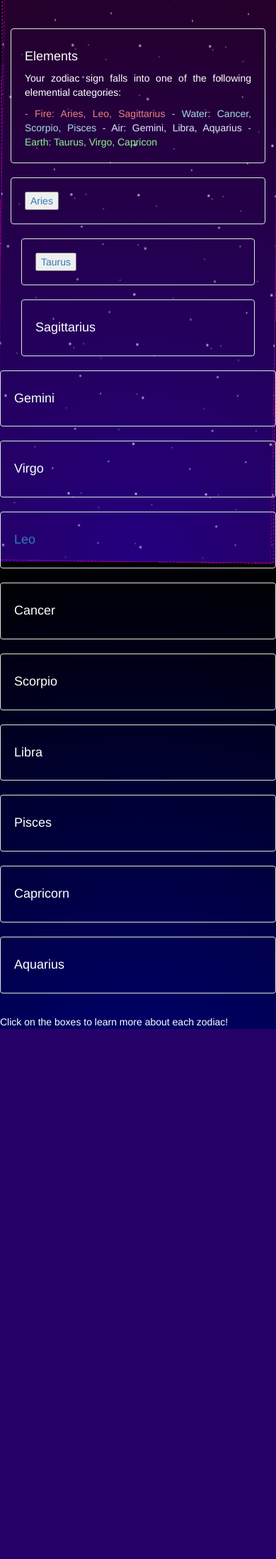
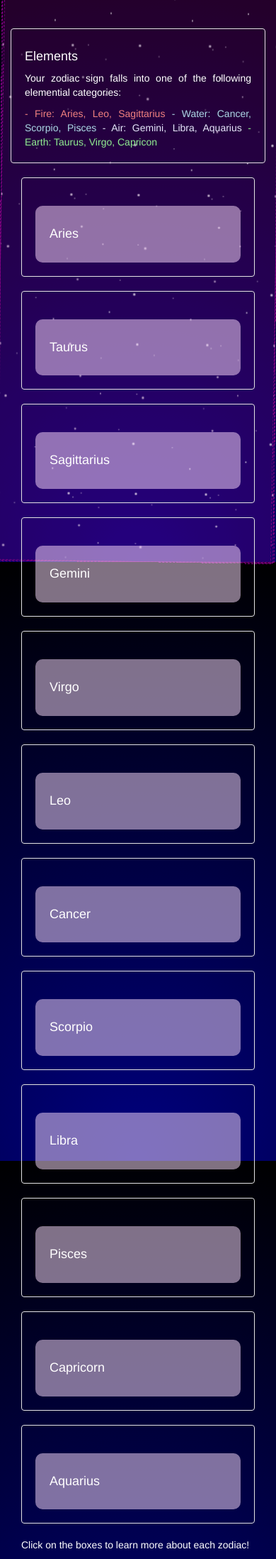
Before and after one commit to LemonSCoder/StarCrossedRepo, a Flask app: page /Dashboard.html in a window 390 px wide. Shown: the part 52-2249 px from the top of the page at 71% size. Before the commit the page ends 1502 px from the top, so only its background shows below. Run offline with Flask 3, Linux system fonts and the light colour scheme; the visitor is signed in with stand-in values (Sample User, id 1); data comes from the database, SQL or seed files in the repository; some libraries are stand-ins or nearby versions; some web fonts are replaced.

Commit message:
Update Dashboard.html

```diff
--- a/templates/Dashboard.html
+++ b/templates/Dashboard.html
@@ -6,7 +6,7 @@
   <meta name="viewport" content="width=device-width">
   <title>Star Crossed</title>
   <link rel="stylesheet" href="https://fonts.googleapis.com/css?family=Galada">
-  <link href="dashboard.css" rel="stylesheet" type="text/css" />
+  <link href="{{ url_for('static', filename='dashboard.css') }}" rel="stylesheet" type="text/css" />
   <title>Bootstrap Example</title>
   <meta charset="utf-8">
   <meta name="viewport" content="width=device-width, initial-scale=1">
@@ -32,9 +32,7 @@
       <div class="collapse navbar-collapse" id="myNavbar">
         <ul class="nav navbar-nav">
           <li class="active"><a href="Dashboard.html">Dashboard</a></li>
-          <li><a href="profile.html">Profile</a></li>
           <li><a href="chat.html">Contacts</a></li>
-          <li><a href="chat.html">Posts</a></li>
         </ul>
       </div>
     </div>
@@ -48,8 +46,6 @@
           <li class="active"><a href="#section1">Dashboard</a></li>
           <li><a href="index.html">Logout</a></li>
           <li><a href="chat.html">Chat</a></li>
-          <li><a href="#section3">Profile</a></li>
-          <li><a href="#section3">Post</a></li>
         </ul><br>
       </div>
       <br>
@@ -64,91 +60,214 @@
           <p style="margin: 0; color: lightgreen; display: inline;">- Earth: Taurus, Virgo, Capricon</p>
         </div>
         <div class="row">
-          <div class="col-sm-4">
-            <div class="well" , style="background-color:transparent; color:white;">
-              <a href="aries.html">
-                <button>Aries</button>
-              </a>
-            </div>
-            <div class="col-sm-4">
-              <div class="well" , style="background-color:transparent; color:white;">
-                <a href="taurus.html">
-                  <button>Taurus</button>
-                </a>
+          <div class="col-sm-3">
+
+<head>
+  <meta charset="UTF-8">
+  <meta name="viewport" content="width=device-width, initial-scale=1.0">
+  <style>
+      body {
+          background-color: transparent;
+          color: white;
+      }
+      .well {
+          background-color: transparent;
+          color: white;
+      }
+
+      section {
+          max-width: 800px;
+          margin: 0 auto;
+          padding: 2rem;
+          background-color: rgba(255, 225, 255, 0.5);
+          border-radius: 10px;
+          margin-top: 2rem;
+      }
+
+  </style>
+</head>
+<body>
+    <div class="container">
+        <div class="row">
+          <div class="col-sm-3">
+              <div class="well">
+                  <section>
+                  <h4><a href="aries.html" style="color:white;">Aries</a></h4>
+                  {%for compatible in compatibled%}
+                  {% for compatibles in compatible %}
+                    {% if "Aries" in compatibles %}
+                      <p style="color:lightgreen">Compatible</p>
+                    {% endif %}
+                  {% endfor %}
+                {% endfor %}
+                    </section>
               </div>
           </div>
-            <div class="col-sm-4">
-              <div class="well" , style="background-color:transparent; color:white;">
-                <h4>Sagittarius</h4>
+          <div class="col-sm-3">
+              <div class="well">
+                  <section>
+                  <h4><a href="taurus.html" style="color:white;">Taurus</a></h4>
+                  {%for compatible in compatibled%}
+                  {% for compatibles in compatible %}
+                    {% if "Taurus" in compatibles %}
+                      <p style="color:lightgreen">Compatible</p>
+                    {% endif %}
+                  {% endfor %}
+                {% endfor %}
+                </section>
+              </div>
+          </div>
+          <div class="col-sm-3">
+              <div class="well">
+                  <section>
+                  <h4><a href="sagittarius.html" style="color:white;">Sagittarius</a></h4>
+                  {%for compatible in compatibled%}
+                  {% for compatibles in compatible %}
+                    {% if "Sagittarius" in compatibles %}
+                      <p style="color:lightgreen">Compatible</p>
+                    {% endif %}
+                  {% endfor %}
+                {% endfor %}
+                  </section>
               </div>
           </div>
       </div>
 
-
       <div class="row">
-            <div class="col-sm-4">
-              <div class="well" , style="background-color:transparent; color:white;">
-                <h4>Gemini</h4>
+          <div class="col-sm-3">
+              <div class="well">
+                  <section>
+                  <h4><a href="gemini.html" style="color:white;">Gemini</a></h4>
+                  {%for compatible in compatibled%}
+                  {% for compatibles in compatible %}
+                    {% if "Gemini" in compatibles %}
+                      <p style="color:lightgreen">Compatible</p>
+                    {% endif %}
+                  {% endfor %}
+                {% endfor %}
+                  </section>
               </div>
           </div>
-            <div class="col-sm-4">
-              <div class="well" , style="background-color:transparent; color:white;">
-                <h4>Virgo</h4>
+          <div class="col-sm-3">
+              <div class="well">
+                  <section>
+                  <h4><a href="virgo.html" style="color:white;">Virgo</a></h4>
+                  {%for compatible in compatibled%}
+                  {% for compatibles in compatible %}
+                    {% if "Virgo" in compatibles %}
+                      <p style="color:lightgreen">Compatible</p>
+                    {% endif %}
+                  {% endfor %}
+                {% endfor %}
+                  </section>
               </div>
           </div>
-            <div class="col-sm-4">
-              <div class="well" , style="background-color:transparent; color:white;">
-                <h4><a href="leo.html">Leo</a></h4>
+          <div class="col-sm-3">
+              <div class="well">
+                  <section>
+                  <h4><a href="leo.html" style="color:white;">Leo</a></h4>
+                  {%for compatible in compatibled%}
+                  {% for compatibles in compatible %}
+                    {% if "Leo" in compatibles %}
+                      <p style="color:lightgreen">Compatible</p>
+                    {% endif %}
+                  {% endfor %}
+                {% endfor %}
+                  </section>
               </div>
           </div>
       </div>
 
-
       <div class="row">
-            <div class="col-sm-4">
-              <div class="well" , style="background-color:transparent; color:white;">
-                <h4>Cancer</h4>
+          <div class="col-sm-3">
+              <div class="well">
+                  <section>
+                  <h4><a href="cancer.html" style="color:white;">Cancer</a>
+                  </h4>
+                  {%for compatible in compatibled%}
+                  {% for compatibles in compatible %}
+                    {% if "Cancer" in compatibles %}
+                      <p style="color:lightgreen">Compatible</p>
+                    {% endif %}
+                  {% endfor %}
+                {% endfor %}
+                  </section>
               </div>
           </div>
-            <div class="col-sm-4">
-              <div class="well" , style="background-color:transparent; color:white;">
-                <h4>Scorpio</h4>
+          <div class="col-sm-3">
+              <div class="well">
+                  <section>
+                  <h4><a href="scorpio.html" style="color:white;">Scorpio</a></h4>
+                  {%for compatible in compatibled%}
+                  {% for compatibles in compatible %}
+                    {% if "Scorpio" in compatibles %}
+                      <p style="color:lightgreen">Compatible</p>
+                    {% endif %}
+                  {% endfor %}
+                {% endfor %}
+                  </section>
               </div>
           </div>
-            <div class="col-sm-4">
-              <div class="well" , style="background-color:transparent; color:white;">
-                <h4>Libra</h4>
+          <div class="col-sm-3">
+              <div class="well">
+                  <section>
+                  <h4><a href="libra.html" style="color:white;">Libra</a></h4>
+                  {%for compatible in compatibled%}
+                  {% for compatibles in compatible %}
+                    {% if "Libra" in compatibles %}
+                      <p style="color:lightgreen">Compatible</p>
+                    {% endif %}
+                  {% endfor %}
+                {% endfor %}
+                  </section>
               </div>
           </div>
       </div>
 
-
-
       <div class="row">
-            <div class="col-sm-4">
-              <div class="well" , style="background-color:transparent; color:white;">
-                <h4>Pisces</h4>
+          <div class="col-sm-3">
+              <div class="well">
+                  <section>
+                  <h4><a href="pisces.html" style="color:white;">Pisces</a></h4>
+                  {%for compatible in compatibled%}
+                  {% for compatibles in compatible %}
+                    {% if "Pisces" in compatibles %}
+                      <p style="color:lightgreen">Compatible</p>
+                    {% endif %}
+                  {% endfor %}
+                {% endfor %}
+                  </section>
               </div>
           </div>
-            <div class="col-sm-4" , style="background-color:transparent; color:white;">
-              <div class="well" , style="background-color:transparent; color:white;">
-                <h4>Capricorn</h4>
+          <div class="col-sm-3">
+              <div class="well">
+                  <section>
+                  <h4><a href="capricorn.html" style="color:white;">Capricorn</a></h4>
+                  {%for compatible in compatibled%}
+                  {% for compatibles in compatible %}
+                    {% if "Capricorn" in compatibles %}
+                      <p style="color:lightgreen">Compatible</p>
+                    {% endif %}
+                  {% endfor %}
+                {% endfor %}
+                  </section>
               </div>
           </div>
-            <div class="col-sm-4">
-              <div class="well" , style="background-color:transparent; color:white;">
-                <h4>Aquarius</h4>
+          <div class="col-sm-3">
+              <div class="well">
+                  <section>
+                  <h4><a href="aquarius.html" style="color:white;">Aquarius</a></h4>
+                  {%for compatible in compatibled%}
+                  {% for compatibles in compatible %}
+                    {% if "Aquarius" in compatibles %}
+                      <p style="color:lightgreen">Compatible</p>
+                    {% endif %}
+                  {% endfor %}
+                {% endfor %}
+                  </section>
               </div>
           </div>
       </div>
-          <p></p>
-        </div>
-      </div>
-    </div>
-  </div>
-  </div>
-  </div>
-  <p style="color:white;">Click on the boxes to learn more about each zodiac!</p>
+      <p>Click on the boxes to learn more about each zodiac!</p>
 </body>
-
 </html>
```
Lines whose indentation alone changed are shown as unchanged.
